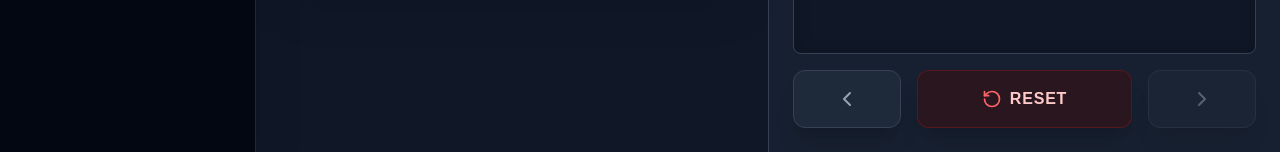
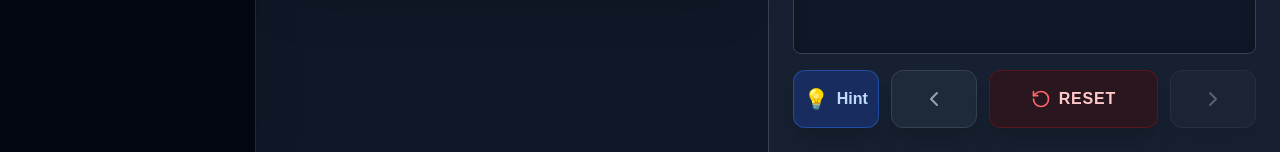
Before and after one commit to d4danizar/dchess, a Next.js app: page /trainer/caro-kann in a window 1280 px wide. Shown: the part 648-800 px from the top of the page. Built offline with nearby package versions, Linux system fonts and the light colour scheme.

Commit message:
feat: new feature, hint button

```diff
--- a/app/trainer/[id]/page.tsx
+++ b/app/trainer/[id]/page.tsx
@@ -22,6 +22,7 @@ export default function TrainerPage() {
   const [undoneHistory, setUndoneHistory] = useState<string[]>([]);
   const [moveFrom, setMoveFrom] = useState<string | null>(null);
   const [optionSquares, setOptionSquares] = useState({});
+  const [hintArrow, setHintArrow] = useState<[string, string, string] | null>(null);
 
   if (!opening) {
     return (
@@ -80,6 +81,7 @@ export default function TrainerPage() {
     // Reset click highlighting
     setMoveFrom(null);
     setOptionSquares({});
+    setHintArrow(null);
 
     const playerColor = opening?.playerColor === "black" ? "b" : "w";
     if (!isFreePlay && game.turn() !== playerColor) {
@@ -198,6 +200,21 @@ export default function TrainerPage() {
     handlePlayerMove(moveFrom, square);
   };
 
+  const showHint = () => {
+    if (isFreePlay || showModal) return;
+
+    const expectedSan = currentLesson.sequence[moveIndex];
+    if (!expectedSan) return;
+
+    const gameCopy = new Chess(game.fen());
+    const possibleMoves = gameCopy.moves({ verbose: true });
+    const correctMove = possibleMoves.find((m: any) => m.san === expectedSan);
+
+    if (correctMove) {
+      setHintArrow([correctMove.from, correctMove.to, "rgba(59, 130, 246, 0.8)"]);
+    }
+  };
+
   const stepBack = () => {
     const undoneMove = game.undo();
     if (undoneMove) {
@@ -220,6 +237,7 @@ export default function TrainerPage() {
       setUndoneHistory(prev => [...prev, ...historyToPush]);
       setOptionSquares({});
       setMoveFrom(null);
+      setHintArrow(null);
       if (!isFreePlay) {
         setMoveIndex(prev => Math.max(0, prev - decrements));
         setShowModal(false); // Hide modal if stepping back from end state
@@ -236,6 +254,7 @@ export default function TrainerPage() {
         setUndoneHistory(prev => prev.slice(0, -1));
         setOptionSquares({});
         setMoveFrom(null);
+        setHintArrow(null);
         if (!isFreePlay) {
           setMoveIndex(prev => prev + 1);
         }
@@ -251,6 +270,7 @@ export default function TrainerPage() {
     setUndoneHistory([]);
     setIsFreePlay(false);
     setShowModal(false);
+    setHintArrow(null);
   };
 
   const selectLesson = (index: number) => {
@@ -262,6 +282,7 @@ export default function TrainerPage() {
     setUndoneHistory([]);
     setIsFreePlay(false);
     setShowModal(false);
+    setHintArrow(null);
   };
 
   const renderHistory = () => {
@@ -365,7 +386,9 @@ export default function TrainerPage() {
               darkSquareStyle: { backgroundColor: '#475569' },
               lightSquareStyle: { backgroundColor: '#e2e8f0' },
               animationDurationInMs: 250
-            }} />
+            }}
+            // @ts-ignore
+            customArrows={hintArrow ? [hintArrow] as any : []} />
           </div>
         </div>
       </div>
@@ -387,7 +410,16 @@ export default function TrainerPage() {
         </div>
 
         {/* Control Buttons */}
-        <div className="flex justify-between gap-4 mt-4">
+        <div className="flex justify-between gap-3 mt-4">
+          <button
+            onClick={showHint}
+            className="flex-1 group flex items-center justify-center gap-2 py-4 bg-blue-900/50 hover:bg-blue-800/70 border border-blue-500/40 hover:border-blue-500 transition-all rounded-xl shadow-xl active:scale-95 disabled:opacity-50 font-bold text-blue-200"
+            disabled={isFreePlay || showModal}
+          >
+            <span className="text-xl leading-none">💡</span>
+            <span className="hidden sm:inline">Hint</span>
+          </button>
+
           <button
             onClick={stepBack}
             disabled={moveIndex === 0 && !isFreePlay && undoneHistory.length === 0}
```
